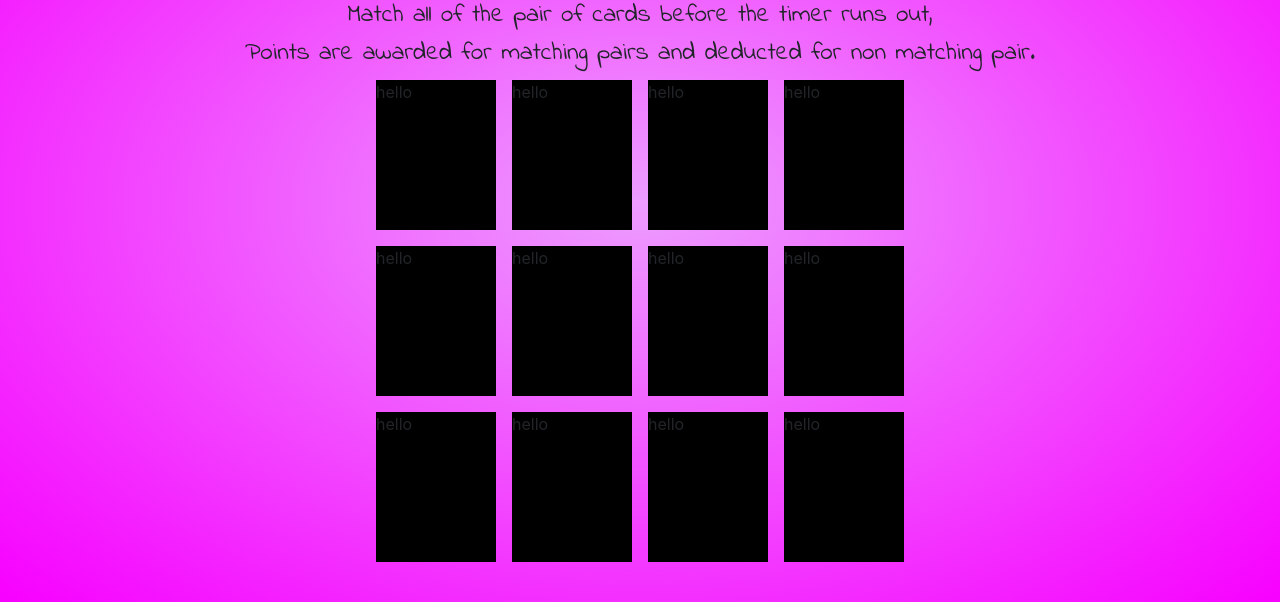
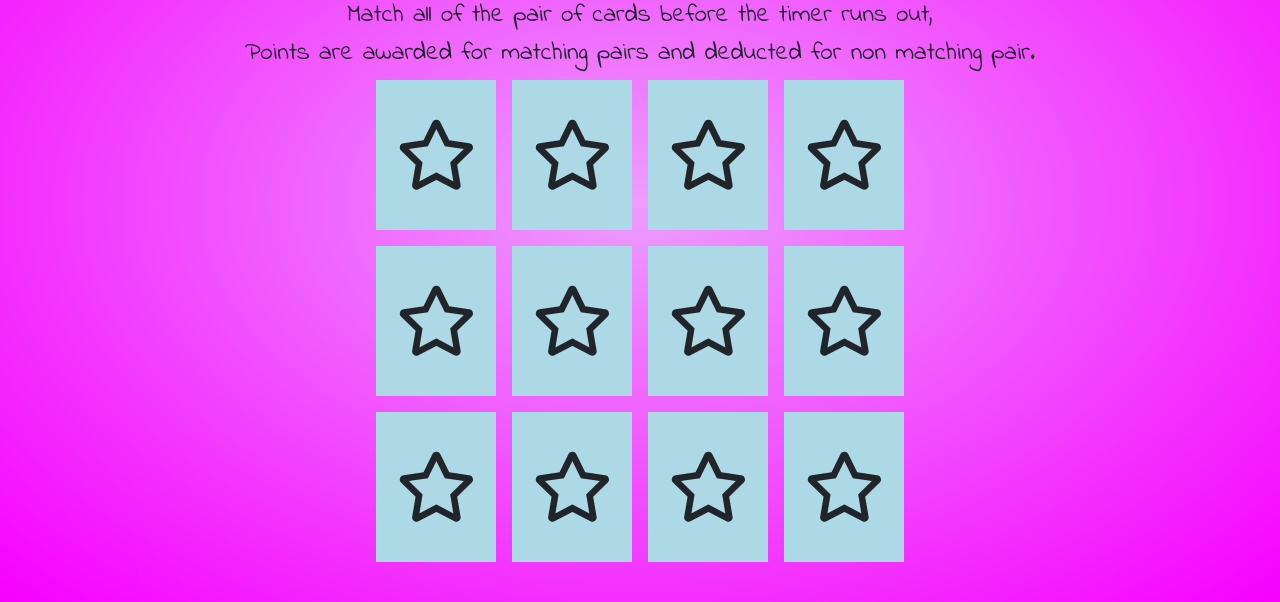
Before and after one commit to Code-Institute-Submissions/card-game, a plain HTML site: page index.html in a window 1280 px wide. Shown: the part 198-800 px from the top of the page. Drawn offline with nearby package versions, Linux system fonts and the light colour scheme; a web font is replaced by a local one.

Commit message:
Setting up the classes for the cards and the backing image
Put the backing image on the cards and getting the hover affect and alignment of the image to look correct.
next steps to get the fade in and out affect working smoothly for both transitions. then on to the car fronts

```diff
--- a/index.html
+++ b/index.html
@@ -5,6 +5,8 @@
     <meta name="viewport" content="width=device-width, initial-scale=1.0">
 
     <link rel="stylesheet" href="styles/styles.css">
+
+    <link rel="stylesheet" href="https://use.fontawesome.com/releases/v5.6.1/css/all.css" integrity="sha384-gfdkjb5BdAXd+lj+gudLWI+BXq4IuLW5IT+brZEZsLFm++aCMlF1V92rMkPaX4PP" crossorigin="anonymous">
 
     <link href="https://fonts.googleapis.com/css?family=Baloo+Chettan+2&display=swap" rel="stylesheet">
     <link href="https://fonts.googleapis.com/css?family=Indie+Flower&display=swap" rel="stylesheet">
@@ -50,22 +52,42 @@
         <div class="d-flex justify-content-center">
             <div class="p-2">
                 <div id="card">
-                    hello
+                    <div class="card-back card-face">
+                        <i class="far fa-star"></i>
+                    </div>
+                    <div class="card-front card-face">
+
+                    </div>
                 </div>
             </div>
             <div class="p-2">
                 <div id="card">
-                    hello
+                    <div class="card-back card-face">
+                        <i class="far fa-star"></i>
+                    </div>
+                    <div class="card-front card-face">
+
+                    </div>
                 </div>
             </div>
             <div class="p-2">
                 <div id="card">
-                    hello
+                    <div class="card-back card-face">
+                        <i class="far fa-star"></i>
+                    </div>
+                    <div class="card-front card-face">
+
+                    </div>
                 </div>
             </div>
             <div class="p-2">
                 <div id="card">
-                    hello
+                    <div class="card-back card-face">
+                        <i class="far fa-star"></i>
+                    </div>
+                    <div class="card-front card-face">
+
+                    </div>
                 </div>
             </div>
         </div>
@@ -75,22 +97,42 @@
         <div class="d-flex justify-content-center">
             <div class="p-2">
                 <div id="card">
-                    hello
+                    <div class="card-back card-face">
+                        <i class="far fa-star"></i>
+                    </div>
+                    <div class="card-front card-face">
+
+                    </div>
                 </div>
             </div>
             <div class="p-2">
                 <div id="card">
-                    hello
+                    <div class="card-back card-face">
+                        <i class="far fa-star"></i>
+                    </div>
+                    <div class="card-front card-face">
+
+                    </div>
                 </div>
             </div>
             <div class="p-2">
                 <div id="card">
-                    hello
+                    <div class="card-back card-face">
+                        <i class="far fa-star"></i>
+                    </div>
+                    <div class="card-front card-face">
+
+                    </div>
                 </div>
             </div>
             <div class="p-2">
                 <div id="card">
-                    hello
+                    <div class="card-back card-face">
+                        <i class="far fa-star"></i>
+                    </div>
+                    <div class="card-front card-face">
+
+                    </div>
                 </div>
             </div>
         </div>
@@ -100,22 +142,42 @@
         <div class="d-flex justify-content-center">
             <div class="p-2">
                 <div id="card">
-                    hello
+                    <div class="card-back card-face">
+                        <i class="far fa-star"></i>
+                    </div>
+                    <div class="card-front card-face">
+
+                    </div>
                 </div>
             </div>
             <div class="p-2">
                 <div id="card">
-                    hello
+                    <div class="card-back card-face">
+                        <i class="far fa-star"></i>
+                    </div>
+                    <div class="card-front card-face">
+
+                    </div>
                 </div>
             </div>
             <div class="p-2">
                 <div id="card">
-                    hello
+                    <div class="card-back card-face">
+                        <i class="far fa-star"></i>
+                    </div>
+                    <div class="card-front card-face">
+
+                    </div>
                 </div>
             </div>
             <div class="p-2">
                 <div id="card">
-                    hello
+                    <div class="card-back card-face">
+                        <i class="far fa-star"></i>
+                    </div>
+                    <div class="card-front card-face">
+
+                    </div>
                 </div>
             </div>
         </div>
--- a/styles/styles.css
+++ b/styles/styles.css
@@ -41,8 +41,30 @@ html{
 
 
 #card{
-    margin: 0px;
-    background-color: black;
+    position: relative;
+    background-color: lightblue;
     height: 150px;
     width: 120px;
 }
+
+#card-face{
+    position: absolute;
+    width: 100%;
+    height: 100%;
+    display: flex;
+    justify-content: center;
+    align-items: center;
+}
+
+.far{
+    font-size:70px;
+    padding-left: 21px;
+    padding-top: 40px;
+}
+
+.far:hover{
+    position: absolute;
+    font-size: 80px;
+    transition: ease-in-out;
+    transition-duration: 500ms;
+}
```
